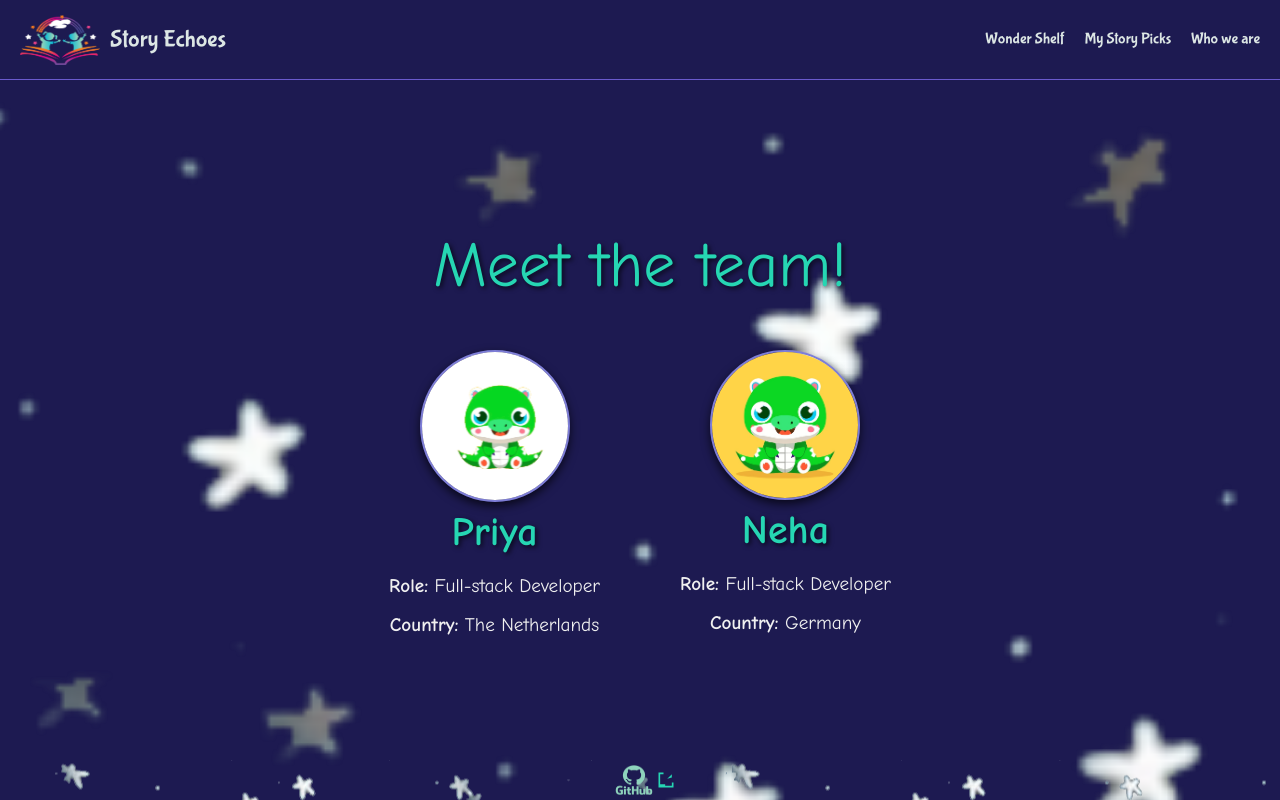
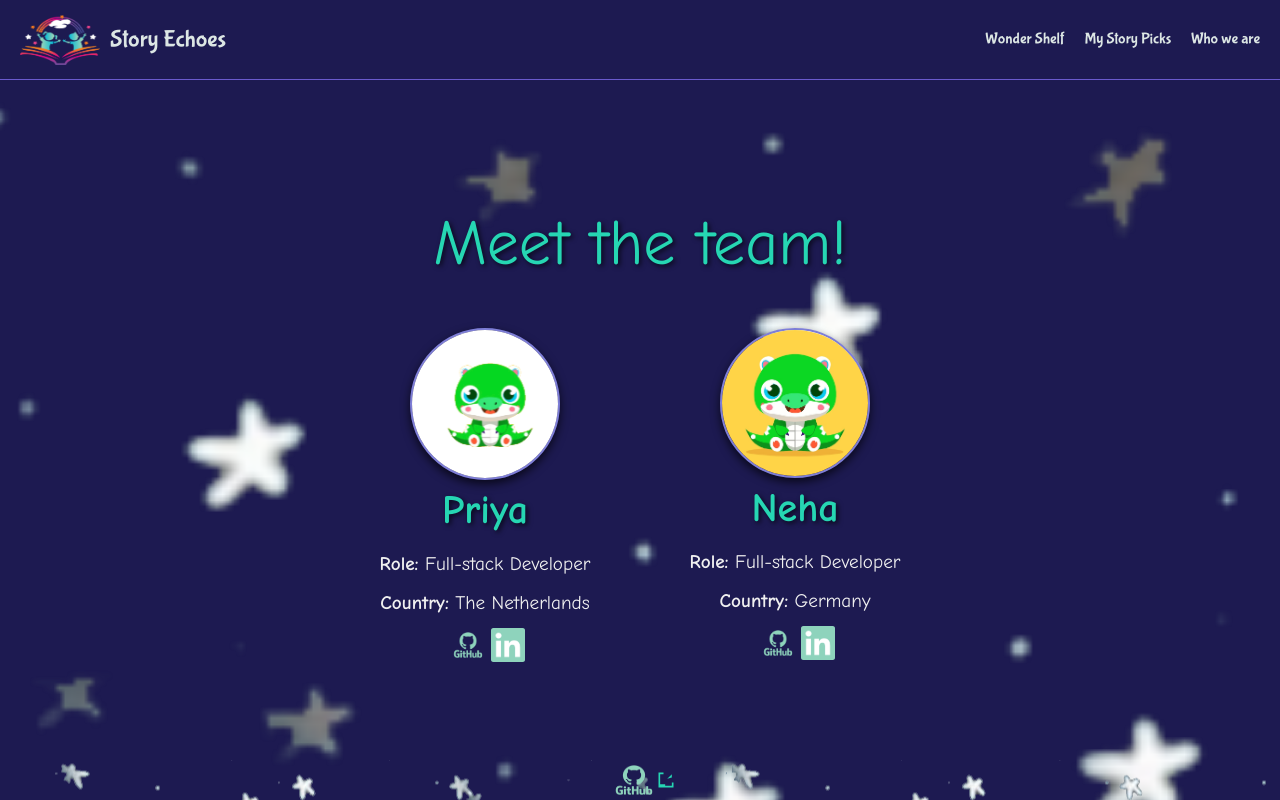
Before and after one commit to priya337/StoryEchoes, a React (Vite) app: page /who-we-are in a window 1280 px wide. Built offline with nearby package versions, Linux system fonts and the light colour scheme; data requests are answered from the project's data file.

Commit message:
Neha: Who we are with Linked In & Git Links

```diff
--- a/src/components/Whoweare.jsx
+++ b/src/components/Whoweare.jsx
@@ -1,10 +1,12 @@
 // Whoweare.jsx
-import React from "react";
+import { Link } from "react-router-dom";
 import "../styles/Whoweare.css"; // Import your CSS for styling
 
 // Make sure the image files are imported
-import Priya from "../assets/dinno.png";  // Import the profile image for Priya
-import Neha from "../assets/dino.png";  // Import the profile image for Neha
+import Priya from "../assets/dinno.png"; // Import the profile image for Priya
+import Neha from "../assets/dino.png"; // Import the profile image for Neha
+import GitLogo from "../assets/GitHub-logo.jpg";
+import LinkedInLogo from "../assets/LinkedInLogo.png";
 
 function Whoweare() {
   return (
@@ -24,6 +26,22 @@ function Whoweare() {
                 <li>
                   <strong>Country:</strong> The Netherlands
                 </li>
+                <li>
+                  <Link to="https://github.com/priya337/">
+                    <img
+                      src={GitLogo}
+                      alt="GitHub Logo"
+                      className="profile-git"
+                    />
+                  </Link>
+                  <Link to="https://linkedin.com/">
+                    <img
+                      src={LinkedInLogo}
+                      alt="LinkedIn Logo"
+                      className="profile-linked"
+                    />
+                  </Link>
+                </li>
               </ul>
             </li>
             <li>
@@ -37,6 +55,22 @@ function Whoweare() {
                 <li>
                   <strong>Country:</strong> Germany
                 </li>
+                <li>
+                  <Link to="https://github.com/nehais/">
+                    <img
+                      src={GitLogo}
+                      alt="GitHub Logo"
+                      className="profile-git"
+                    />
+                  </Link>
+                  <Link to="https://linkedin.com/in/neha-builds">
+                    <img
+                      src={LinkedInLogo}
+                      alt="LinkedIn Logo"
+                      className="profile-linked"
+                    />{" "}
+                  </Link>
+                </li>
               </ul>
             </li>
           </ul>
--- a/src/styles/Whoweare.css
+++ b/src/styles/Whoweare.css
@@ -76,3 +76,42 @@
   list-style-type: none;
   text-align: center;
 }
+
+.profile-git {
+  width: 20%;
+}
+
+.profile-linked {
+  width: 15%;
+}
+
+/*Mobile Screen*/
+@media screen and (max-device-width: 425px) {
+  .about-main-content {
+    justify-content: flex-start;
+  }
+
+  .about-container h1 {
+    font-size: 2em;
+    padding-bottom: 0;
+  }
+
+  .profile-image {
+    width: 25%;
+  }
+
+  .about-list-items {
+    margin: 0;
+    gap: 0;
+  }
+
+  /* Styling for the profile name */
+  .about-list-items .name {
+    font-size: 1.5em;
+  }
+
+  /* Styling for the additional info (role, country) */
+  .about-list-items .additional-info {
+    font-size: 1em;
+  }
+}
```
Also changed, not shown: src/assets/LinkedInLogo.png (added). Lines whose indentation alone changed are shown as unchanged.
